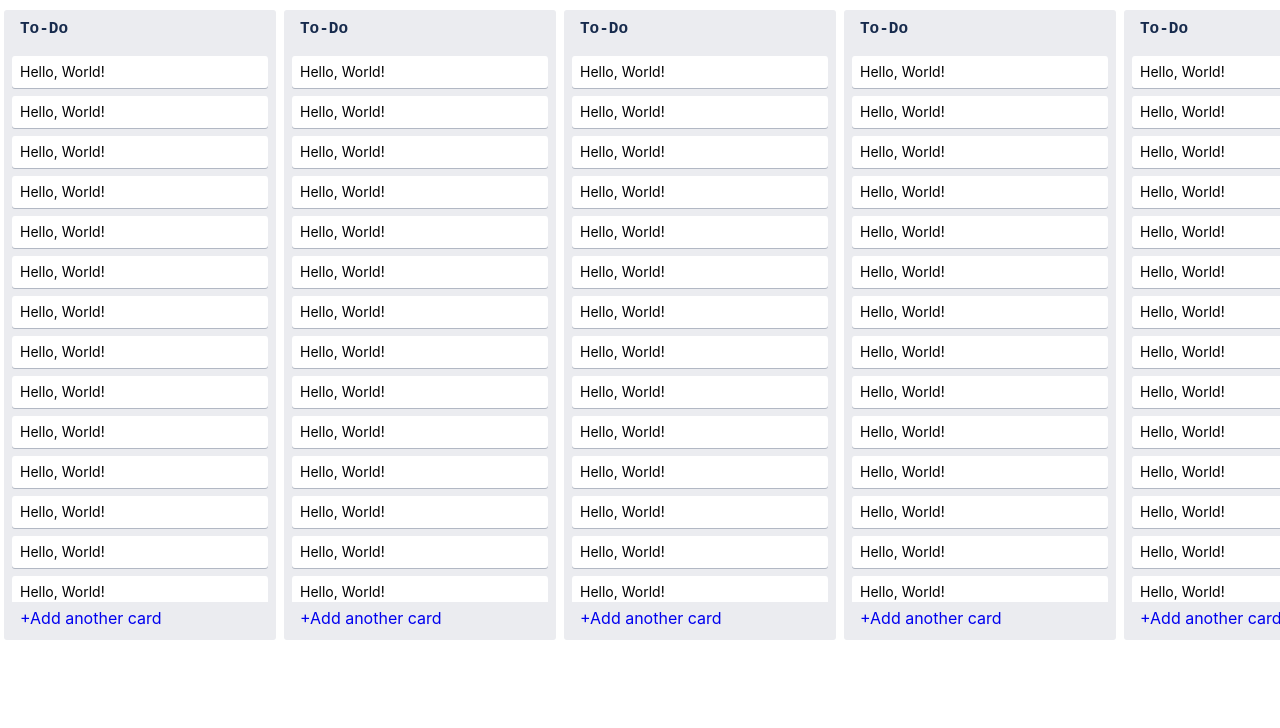
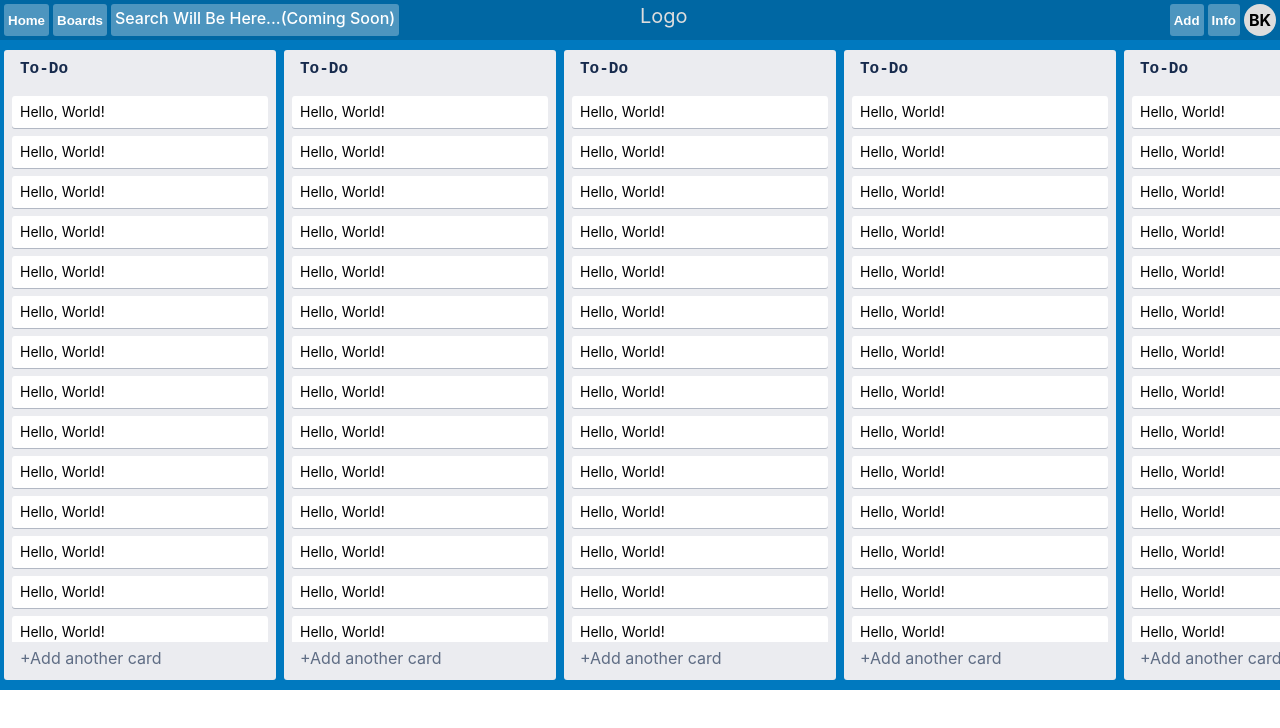
Before and after one commit to thescripted/trello-markup, a React (Create React App) app: page / in a window 1280 px wide. Shown: the top 728 px of the page. Built offline with nearby package versions, Linux system fonts and the light colour scheme.

Commit message:
Added background color & formatted header

```diff
--- a/src/App.js
+++ b/src/App.js
@@ -1,9 +1,10 @@
 import React from 'react';
 import CardListContainer from "./Components/CardListContainer";
-
+import Header from "./Components/Header";
 function App() {
   return (
     <div className="App">
+      <Header />
       <CardListContainer />
     </div>
   );
--- a/src/Components/Header.js
+++ b/src/Components/Header.js
@@ -0,0 +1,23 @@
+import React from 'react';
+
+const Header = () => {
+  return (
+    <div className="header-container">
+      <div className="left-header-container">
+        <button className="header-home-button">Home</button>
+        <button className="header-boards-button">Boards</button>
+        <div className="header-search-field">Search Will Be Here...(Coming Soon)</div>
+      </div>
+      <a href="/" className="header-main-logo f20">Logo</a>
+      <div className="right-header-container">
+        <button className="header-add-button">Add</button>
+        <button className="header-info-button">Info</button>
+        <div className="header-user-initial-field">
+          <span style={{height: "32px", width: "32px", lineHeight: "32px", fontSize: "16px"}}>BK</span>
+        </div>
+      </div>
+    </div>
+  );
+};
+
+export default Header;
--- a/src/style.css
+++ b/src/style.css
@@ -1,4 +1,8 @@
 /* index.css */
+#root {
+  background-color: rgb(0, 121, 191);
+}
+
 body {
   margin: 0;
   font-family: -apple-system, BlinkMacSystemFont, 'Segoe UI', 'Roboto', 'Oxygen',
@@ -13,6 +17,21 @@ code {
     monospace;
 }
 
+button {
+  min-height: 32px;
+  min-width: 32px;
+  border-radius: 3px;
+  color: #fff;
+  background-color: hsla(0,0%,100%,0.3);
+  border: none;
+  padding: 0;
+  cursor: pointer;
+  font-weight: 700;
+  margin: 0 4px 0 0;
+  padding: 4px;
+}
+
+
 .lh20 {
   line-height: 20px;
 }
@@ -23,6 +42,10 @@ code {
 
 .f16 {
   font-size: 16px;
+}
+
+.f20 {
+  font-size: 20px;
 }
 
 /* Webkit-Scrollbar */
@@ -47,7 +70,7 @@ code {
 }
 
 .main-container-scroll::-webkit-scrollbar-thumb {
-  background: rgba(9, 30, 66, 0.25);
+  background: rgba(0, 0, 0, 0.15);
   border-radius: 10px;
 }
 
@@ -94,6 +117,54 @@ code {
   to {
     transform: rotate(360deg);
   }
+}
+
+/* Header.js */
+.header-container {
+  height: 40px;
+  position: relative;
+  display: flex;
+  flex-direction: row;
+  background: rgba(0, 0, 0, 0.15);
+  box-sizing: border-box;
+  overflow: hidden;
+  padding: 4px;
+  justify-content: space-between;
+}
+
+.left-header-container {
+  display: flex;
+  justify-content: flex-start;
+}
+
+.header-search-field {
+  background: hsla(0, 0%, 100%, 0.3);
+  color: #fff;
+  border-radius: 3px;
+  padding: 4px;
+  font-weight: 500;
+}
+
+.header-main-logo {
+  position: absolute;
+  left: 50%;
+  text-decoration: none;
+  color: #ddd;
+}
+
+.right-header-container {
+  display: flex;
+  justify-content: flex-end;
+}
+
+.header-user-initial-field {
+  height: 32px;
+  width: 32px;
+  border-radius: 50%;
+  background-color: #ddd;
+  text-align: center;
+  font-weight: 700;
+
 }
 
 /* Card.js */
@@ -178,6 +249,7 @@ code {
   margin: 2px 8px 8px;
   padding: 4px 8px;
   border-radius: 3px;
+  color: #5e6c84;
 }
 
 .card-composer:visited{
```
